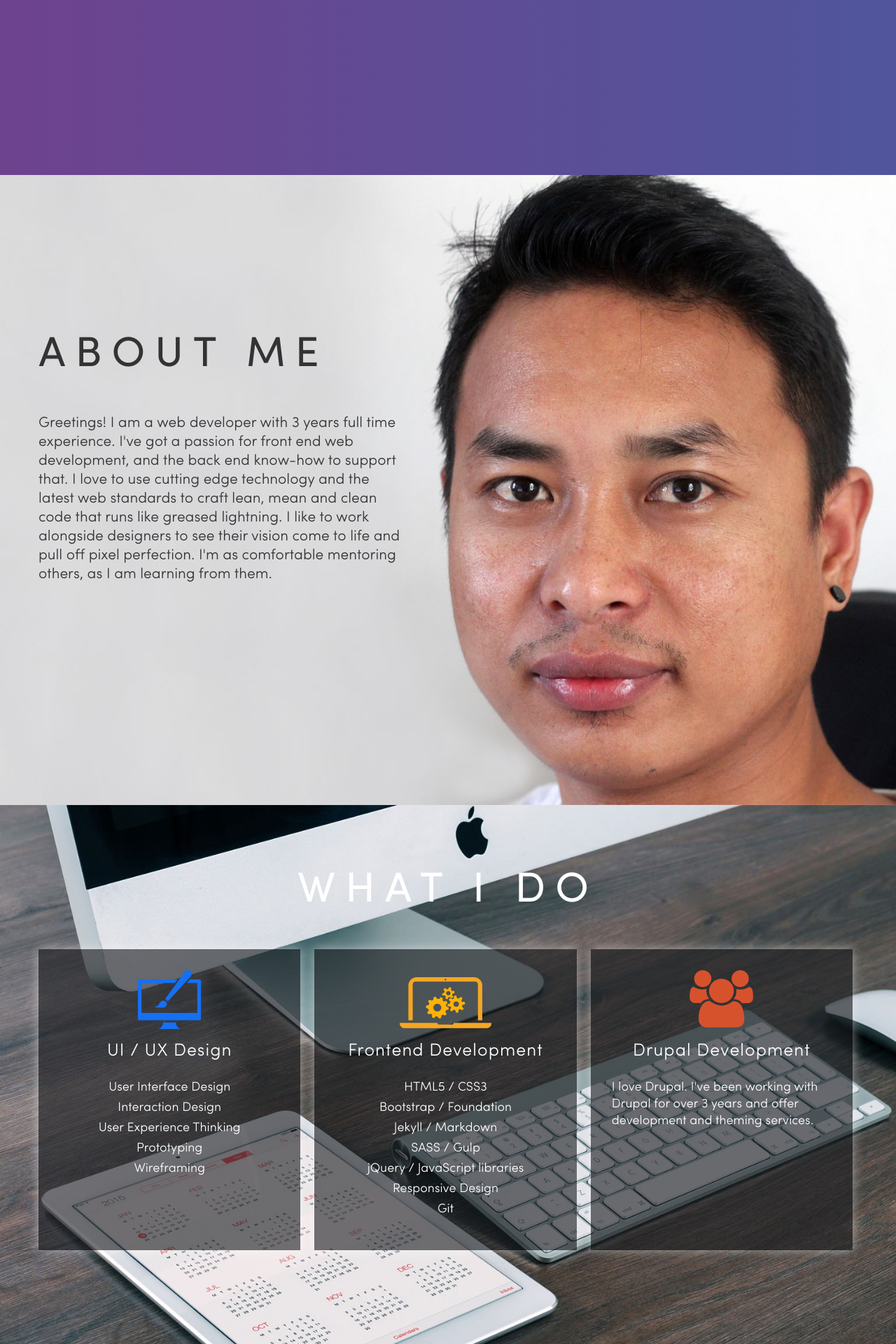
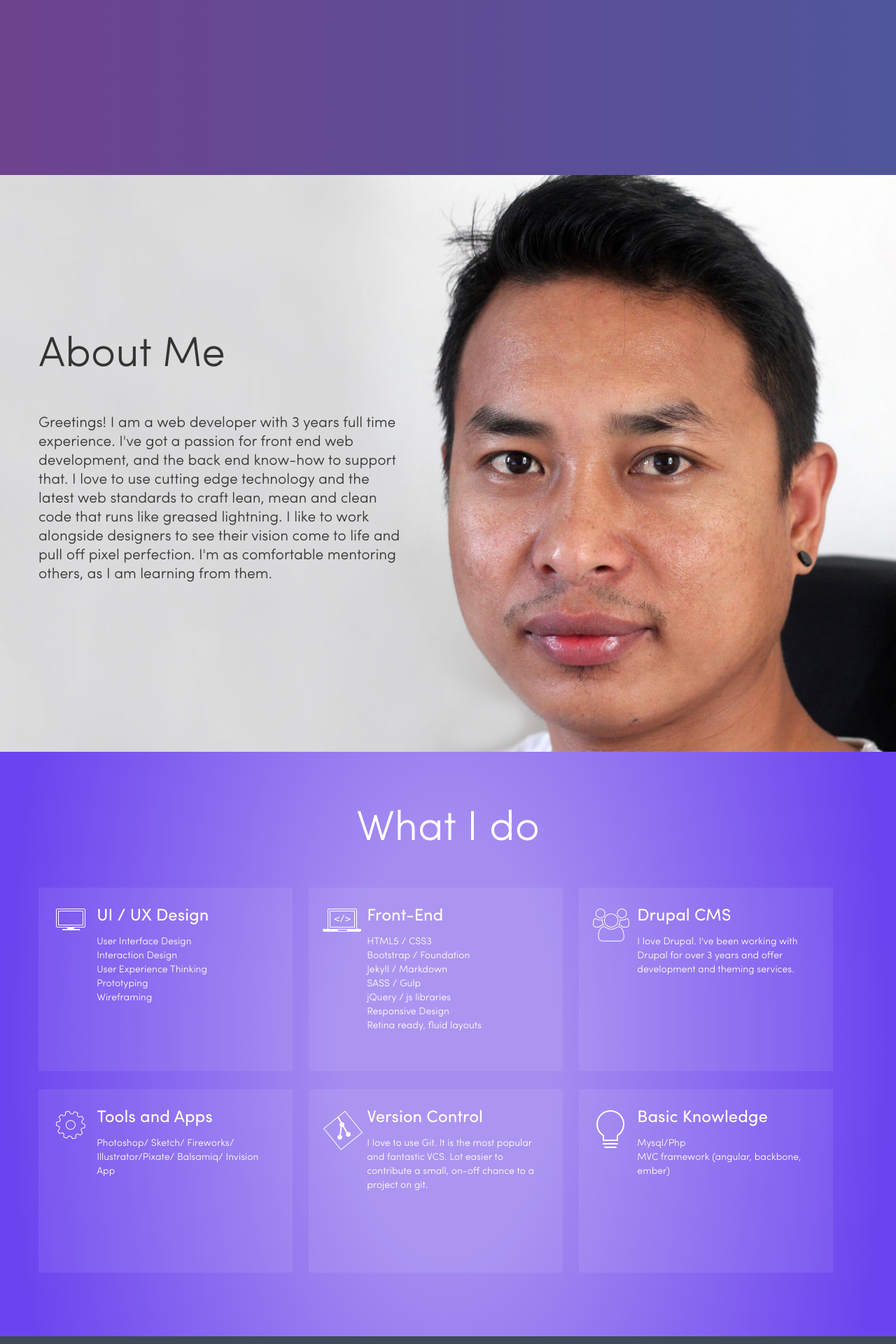
Before and after one commit to punyaruchal/punyaruchal.github.io, a Jekyll site: the page built from index.html, in a window 1280 px wide. Shown: the part 651-2571 px from the top of the page at 70% size. Built offline with Jekyll 4.4.1, drawn with Linux system fonts in a browser that asks for light colours.

Commit message:
redesign skill page

```diff
--- a/_includes/about.html
+++ b/_includes/about.html
@@ -1,7 +1,7 @@
 <section class="about" data-scroll-index="1">
 	<div class="page">
 		<div class="inner-sec clearfix">
-			<div class="text-sec" data-anijs="if: scroll, on:window, do: bounceInLeft animated, before: scrollReveal, after: removeAnim">
+			<div class="text-sec" data-anijs="if: scroll, on:window, do: bounceInLeft animated, before: scrollReveal, after: holdAnimClass">
 				<h1>About Me</h1>
 				<p>Greetings! I am a web developer with 3 years full time experience. I've got a passion for front end web development, and the back end know-how to support that. I love to use cutting edge technology and the latest web standards to craft lean, mean and clean code that runs like greased lightning. I like to work alongside designers to see their vision come to life and pull off pixel perfection. I'm as comfortable mentoring others, as I am learning from them.</p>
 			</div>
--- a/_includes/whatido.html
+++ b/_includes/whatido.html
@@ -1,33 +1,52 @@
 <section class="what-i-do" data-scroll-index="2">
 	<div class="page">
-		<div class="inner-sec clearfix">
-			<h1>What I do</h1>
-			<div class="flex-wrapper clearfix">
-				<div class="block" data-anijs="if: scroll, on: window, do: bounceInLeft animated, before: scrollReveal, after: removeAnim">
+		<h1 class="page-title">What I do</h1>
+		<div class="flex-wrapper clearfix">
+			<div class="skill-item" data-anijs="if: scroll, on: window, do: bounceInUp animated, before: scrollReveal, after: holdAnimClass">
+				<div class="skill-item-text">
 					<h2>UI / UX Design</h2>
-					<ul>
-						<li>User Interface Design</li>
-						<li>Interaction Design</li>
-						<li>User Experience Thinking</li>
-						<li>Prototyping</li>
-						<li>Wireframing</li>
-					</ul>
+					<p>User Interface Design</br>
+					Interaction Design</br>
+					User Experience Thinking</br>
+					Prototyping</br>
+					Wireframing</p>
 				</div>
-				<div class="block" data-anijs="if: scroll, on: window, do: flipInY animated, before: scrollReveal, after: removeAnim">
-					<h2>Frontend Development</h2>
-					<ul>
-						<li>HTML5 / CSS3</li>
-						<li>Bootstrap / Foundation</li>
-						<li>Jekyll / Markdown</li>
-						<li>SASS / Gulp</li>
-						<li>jQuery / JavaScript libraries</li>
-						<li>Responsive Design</li>
-						<li>Git</li>
-					</ul>
+			</div>
+			<div class="skill-item " data-anijs="if: scroll, on: window, do: bounceInUp animated, before: scrollReveal, after: holdAnimClass">
+				<div class="skill-item-text">
+					<h2>Front-End</h2>
+					<p>HTML5 / CSS3</br>
+					Bootstrap / Foundation</br>
+					Jekyll / Markdown</br>
+					SASS / Gulp</br>
+					jQuery / js libraries</br>
+					Responsive Design</br>
+					Retina ready, fluid layouts</p>
 				</div>
-				<div class="block" data-anijs="if: scroll, on: window, do: fadeInRightBig animated, before: scrollReveal, after: removeAnim">
-					<h2>Drupal Development</h2>
+			</div>
+			<div class="skill-item " data-anijs="if: scroll, on: window, do: bounceInUp animated, before: scrollReveal, after: holdAnimClass">
+				<div class="skill-item-text">
+					<h2>Drupal CMS</h2>
 				    <p>I love Drupal. I've been working with Drupal for over 3 years and offer development and theming services.</p>
+			    </div>
+			</div>
+			<div class="skill-item " data-anijs="if: scroll, on: window, do: bounceInUp animated, before: scrollReveal, after: holdAnimClass">
+				<div class="skill-item-text">
+					<h2>Tools and Apps</h2>
+				    <p>Photoshop/ Sketch/ Fireworks/ Illustrator/Pixate/ Balsamiq/ Invision App</p>
+			    </div>
+			</div>
+			<div class="skill-item " data-anijs="if: scroll, on: window, do: bounceInUp animated, before: scrollReveal, after: holdAnimClass">
+				<div class="skill-item-text">
+					<h2>Version Control</h2>
+				    <p>I love to use Git. It is the most popular and fantastic VCS. Lot easier to contribute a small, on-off chance to a project on git.</p>
+			    </div>
+			</div>
+			<div class="skill-item " data-anijs="if: scroll, on: window, do: bounceInUp animated, before: scrollReveal, after: holdAnimClass">
+				<div class="skill-item-text">
+					<h2>Basic Knowledge</h2>
+				    <p>Mysql/Php</br>
+					MVC framework (angular, backbone, ember)</p>
 				</div>
 			</div>
 		</div>
--- a/assets/js/script.js
+++ b/assets/js/script.js
@@ -9,7 +9,7 @@ $(document).ready(function(){
 
 	//Auto row height with viewing screen
 	$(window).resize(function() {
-    	$('.introduce,.about,.what-i-do,.slide-menu').height($(window).height());
+    	$('.introduce, .slide-menu').height($(window).height());
 	});
 	$(window).trigger('resize');
 
--- a/css/main.scss
+++ b/css/main.scss
@@ -394,18 +394,13 @@ a {
 h1{
     font-size: 60px;
     line-height: 66px;
-    letter-spacing: 14px;
-    text-transform: uppercase;
-    font-weight: 400;
+    font-weight: 300;
     margin-bottom: 50px;
 }
 h2{
-    font-size: 30px;
-    line-height: 36px;
-    letter-spacing: 5px;
-    text-transform: uppercase;
+    font-size: 24px;
+    line-height: 30px;
     font-weight: 400;
-    margin-bottom: 50px;
 }
 
 /*----------------------------------*/
@@ -556,76 +551,63 @@ section.about{
 }
 
 section.what-i-do{
-    background: rgba(0, 0, 0, 0) url("/images/computer_tablet.jpg") no-repeat scroll center center / cover ;
-    background-attachment: fixed;
-    //background: rgba(0, 0, 0, 0) radial-gradient(ellipse at center center , #35414c 0px, #1c2024 80%) repeat scroll 0 0;
-    color: #89939b;
-    .inner-sec{
-        color: #ffffff;
-        padding: 20vh 0;
+    background-image: radial-gradient(49% 146%, #a58df0 24%, #6c44ef 100%);
+    padding: 3em 0 2.5em;
     h1{
         color: #ffffff;
         text-align: center;
     }
     .flex-wrapper{
-            width: 100%;
-            .block{
-                background: rgba(25, 27, 30, 0.6) none repeat scroll 0 0;
-                box-sizing: border-box;
-                box-shadow: 0 0 15px 0 rgba(255, 255, 255, 0.5);
+
+        .skill-item{
             float: left;
-                margin-right: 20px;
-                padding: 30px;
-                width: 32%;
+            margin: 0 2% 1em 0;
+            width: 31%;
+            .skill-item-text{
+                background: rgba(255, 255, 255, 0.08);
+                padding: 1em 1em 1em 3.2em;
+                color: #ffffff;
+                cursor: pointer;
+                min-height: 210px;
                 transition: all 0.3s ease-in-out 0s;
-                min-height: 430px;
-                h2{
-                    letter-spacing: 1px;
-                    font-size: 25px;
-                    line-height: 31px;
-                    margin-bottom: 25px;
-                    padding-top: 100px;
-                    text-align: center;
-                    text-transform: capitalize;
-                    font-weight: 300;
+
+                &:nth-child(3n+1) {
+                    clear: left;
                 }
                 &:hover{
                     transform: scale(1.1);
                 }
-                &:first-child{
-                    //background: rgba(240, 98, 146, 0.7)
+
                 h2{
-                        background: url("/images/ux-icon.png") no-repeat center top;
+                    font-size: 24px;
+                    line-height: 30px;
+                    margin-bottom: 12px;
+                    font-weight: 400;
+                }
+                p{
+                    font-size: 14px;
+                    line-height: 20px;
+                    font-weight: 300;
+                    margin-bottom: 0;
                 }
             }
-                &:nth-child(2){
-                    //background: rgba(150, 117, 206, 0.7)
-                    h2{
-                        background: url("/images/web-icon.png") no-repeat center 10px;
+            &:first-child .skill-item-text{
+                background: rgba(255, 255, 255, 0.08) url("/images/ux-ui-icon.png") no-repeat 25px 30px;
             }
+            &:nth-child(2) .skill-item-text{
+                background: rgba(255, 255, 255, 0.08) url("/images/frontend-icon.png") no-repeat 20px 30px;
             }
-                &:nth-child(3){
-                    //background: rgba(77, 208, 226, 0.7)
-                    margin-right: 0;
-                    h2{
-                        background: url("/images/cms-icon.png") no-repeat center top;
+            &:nth-child(3) .skill-item-text{
+                background: rgba(255, 255, 255, 0.08) url("/images/cms-drupal-icon.png") no-repeat 20px 30px;
             }
+            &:nth-child(4) .skill-item-text{
+                background: rgba(255, 255, 255, 0.08) url("/images/tools-icon.png") no-repeat 25px 30px;
             }
-                p{
-                    font-size: 18px;
-                    line-height: 24px;
+            &:nth-child(5) .skill-item-text{
+                background: rgba(255, 255, 255, 0.08) url("/images/git-icon.png") no-repeat 20px 30px;
             }
-                ul{
-                    margin: 0;
-                    padding: 0;
-                   li{
-                    font-size: 18px;
-                    line-height: 24px;
-                    margin-bottom: 5px;
-                    text-align: center;
-                    list-style: none;
-                   }
-                }
+            &:nth-child(6) .skill-item-text{
+                background: rgba(255, 255, 255, 0.08) url("/images/knowledge-icon.png") no-repeat 25px 30px;
             }
         }
     }
@@ -869,19 +851,30 @@ only screen and (        min-device-pixel-ratio: 2),
 only screen and (                min-resolution: 192dpi),
 only screen and (                min-resolution: 2dppx) {
 
-    section.what-i-do .inner-sec .flex-wrapper .block{
-        &:first-child h2{
-            background: url("/images/ux-icon-2x.png") no-repeat center top;
-            background-size: 91px;
+    section.what-i-do .inner-sec .flex-wrapper .skill-item{
+        &:first-child .skill-item-text{
+            background: rgba(255, 255, 255, 0.08) url("/images/ux-ui-icon-2x.png") no-repeat 25px 30px;
+            background-size: 40px;
         }
-        &:nth-child(2) h2{
-            background: url("/images/web-icon-2x.png") no-repeat center 10px;
-            background-size: 131px;
+        &:nth-child(2) .skill-item-text{
+            background: rgba(255, 255, 255, 0.08) url("/images/frontend-icon.png-2x.png") no-repeat 25px 30px;
+            background-size: 55px;
         }
-        &:nth-child(3) h2{
-            background: url("/images/cms-icon-2x.png") no-repeat center top;
-            background-size: 91px;
+        &:nth-child(3) .skill-item-text{
+            background: rgba(255, 255, 255, 0.08) url("/images/cms-drupal-icon-2x.png") no-repeat 25px 30px;
+            background-size: 52px;
+        }
+        &:nth-child(4) .skill-item-text{
+            background: rgba(255, 255, 255, 0.08) url("/images/tools-icon-2x.png") no-repeat 25px 30px;
+            background-size: 40px;
+        }
+        &:nth-child(5) .skill-item-text{
+            background: rgba(255, 255, 255, 0.08) url("/images/git-icon-2x.png") no-repeat 25px 30px;
+            background-size: 58px;
+        }
+        &:nth-child(6) .skill-item-text{
+            background: rgba(255, 255, 255, 0.08) url("/images/knowledge-icon-2x.png") no-repeat 25px 30px;
+            background-size: 40px;
         }
     }
-
 }
```
Also changed, not shown: images/cms-drupal-icon-2x.png (added), images/cms-drupal-icon.png (added), images/frontend-icon-2x.png (added), images/frontend-icon.png (added), images/git-icon-2x.png (added), images/git-icon.png (added), images/knowledge-icon-2x.png (added), images/knowledge-icon.png (added), images/tools-icon-2x.png (added), images/tools-icon.png (added), images/ux-ui-icon-2x.png (added), images/ux-ui-icon.png (added). Lines whose indentation alone changed are shown as unchanged.
